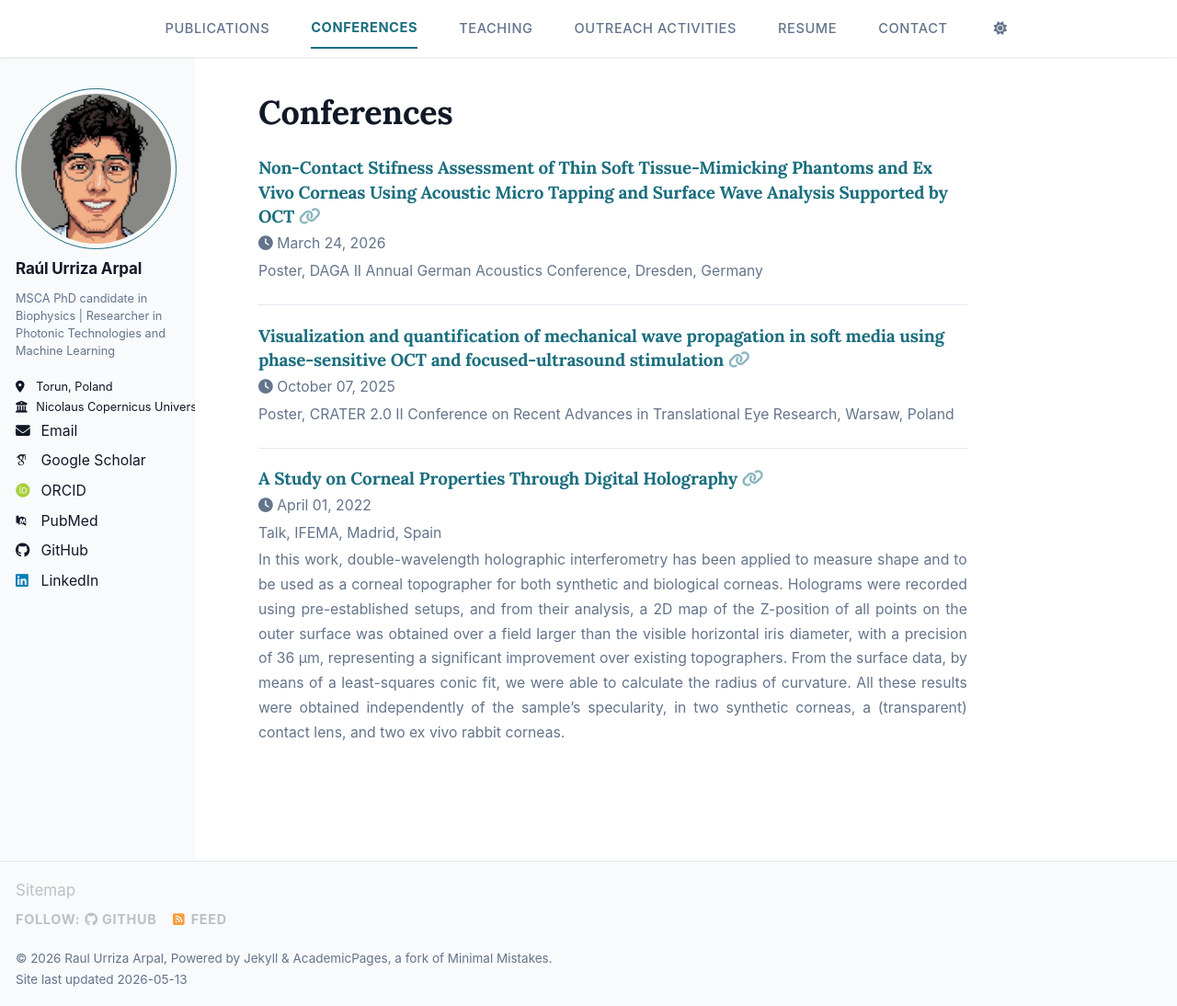
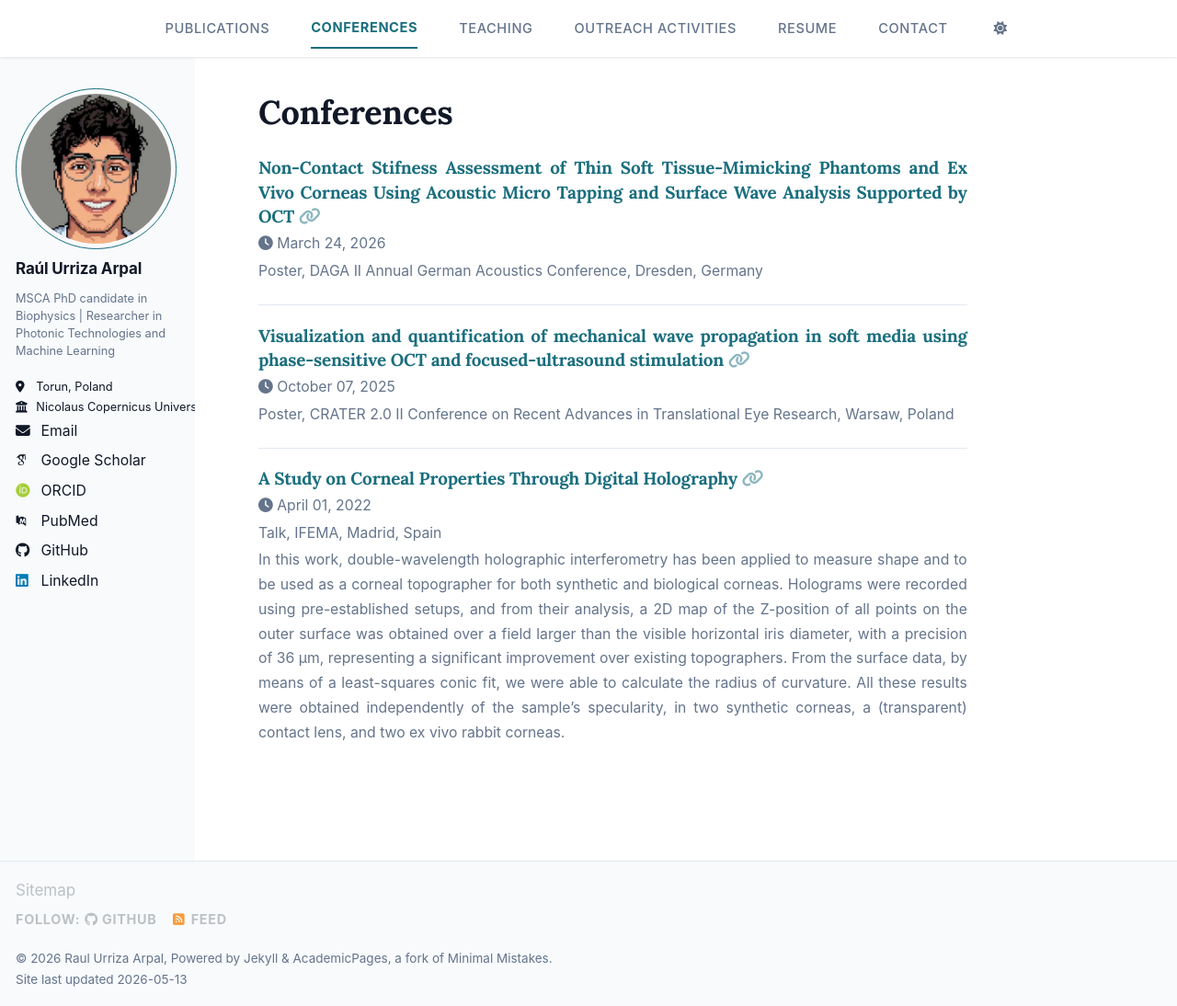
Before and after one commit to RaulUrriza/raulurriza.github.io, a Jekyll site: the page built from _pages/talks.html, in a window 1280 px wide and 1094 px high. Shown: the whole window at 92% size. Built offline with Jekyll 4.4.1, drawn with Linux system fonts in a browser that asks for light colours; some web fonts are replaced; a script bundle is joined from its source files by our own code; library files that are not in the unit come from our copies.

Commit message:
Justify titles

```diff
--- a/assets/css/style.scss
+++ b/assets/css/style.scss
@@ -198,6 +198,11 @@ html, body {
   margin-bottom: 1rem;
 }
 
+/* Justify page titles */
+.page__title {
+  text-align: justify;
+}
+
 /* Hide empty page title (e.g. about.md has title: "") */
 .page__title:empty {
   display: none;
@@ -371,6 +376,7 @@ html, body {
   line-height: 1.4;
   margin-top: 0;
   margin-bottom: 0.2rem;
+  text-align: justify;
 }
 
 /* Venue / year paragraph */
```
